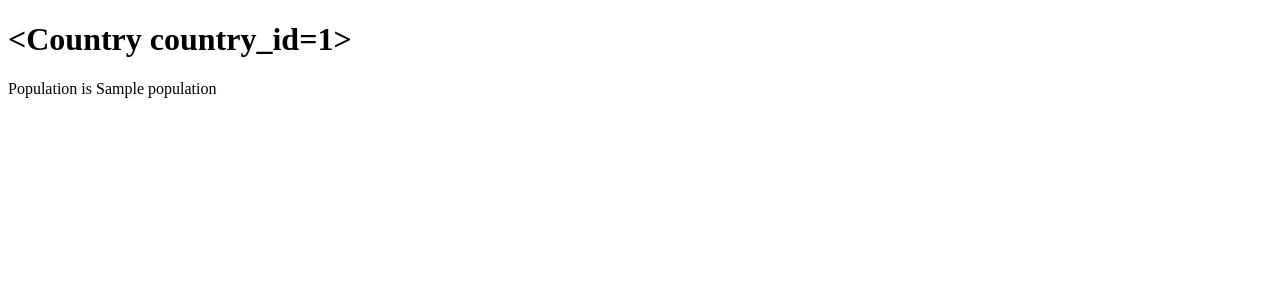
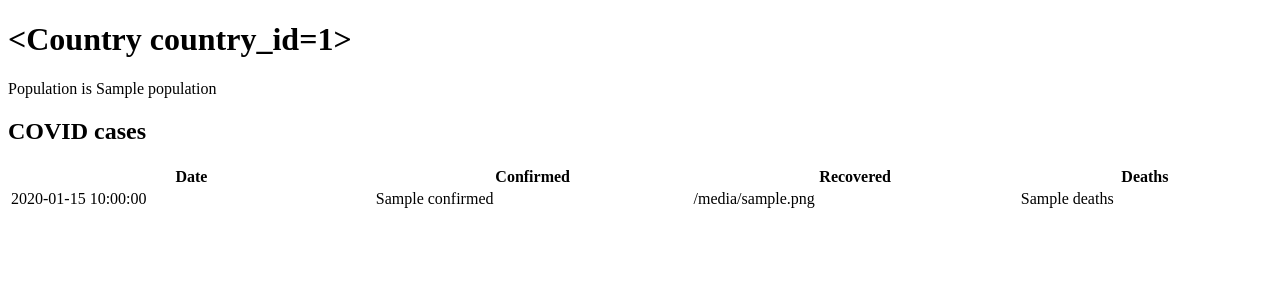
Before and after one commit to jagaamaae/hb-project, a Flask app: template templates/country_details.html in a window 1280 px wide. Shown: the top 300 px of the page. Run offline with Flask 2, Linux system fonts and the light colour scheme; tables that the repository leaves empty hold one stand-in row (values such as "Sample post"); the template is opened without the code that fills it: values that come from a table or form of the project are taken from there, most other values are stand-ins (such as "Sample title", 1, 10 or a date in 2020).

Commit message:
Countries are showing their covid cases

```diff
--- a/templates/country_details.html
+++ b/templates/country_details.html
@@ -4,9 +4,28 @@
 
 {% block body %}
 <h1>{{ country}}</h1>
-
 <p>
   Population is {{ population }}
 </p>
+<h2> COVID cases </h3>
+  <table style = "width:100%">
 
-{% endblock %}
+  <tr>
+    <th>Date</th>
+    <th>Confirmed </th>
+    <th>Recovered </th>
+    <th>Deaths</th>
+  </tr>
+  {% for case in cases %}
+  <tr>
+
+    <td> {{case.date}}</td>
+    <td> {{case.confirmed}}</td>
+    <td>{{case.recovered}}</td>
+    <td>{{case.deaths}}</td>
+
+  </tr>
+  {% endfor %}
+
+</table>
+ {% endblock %}
```
